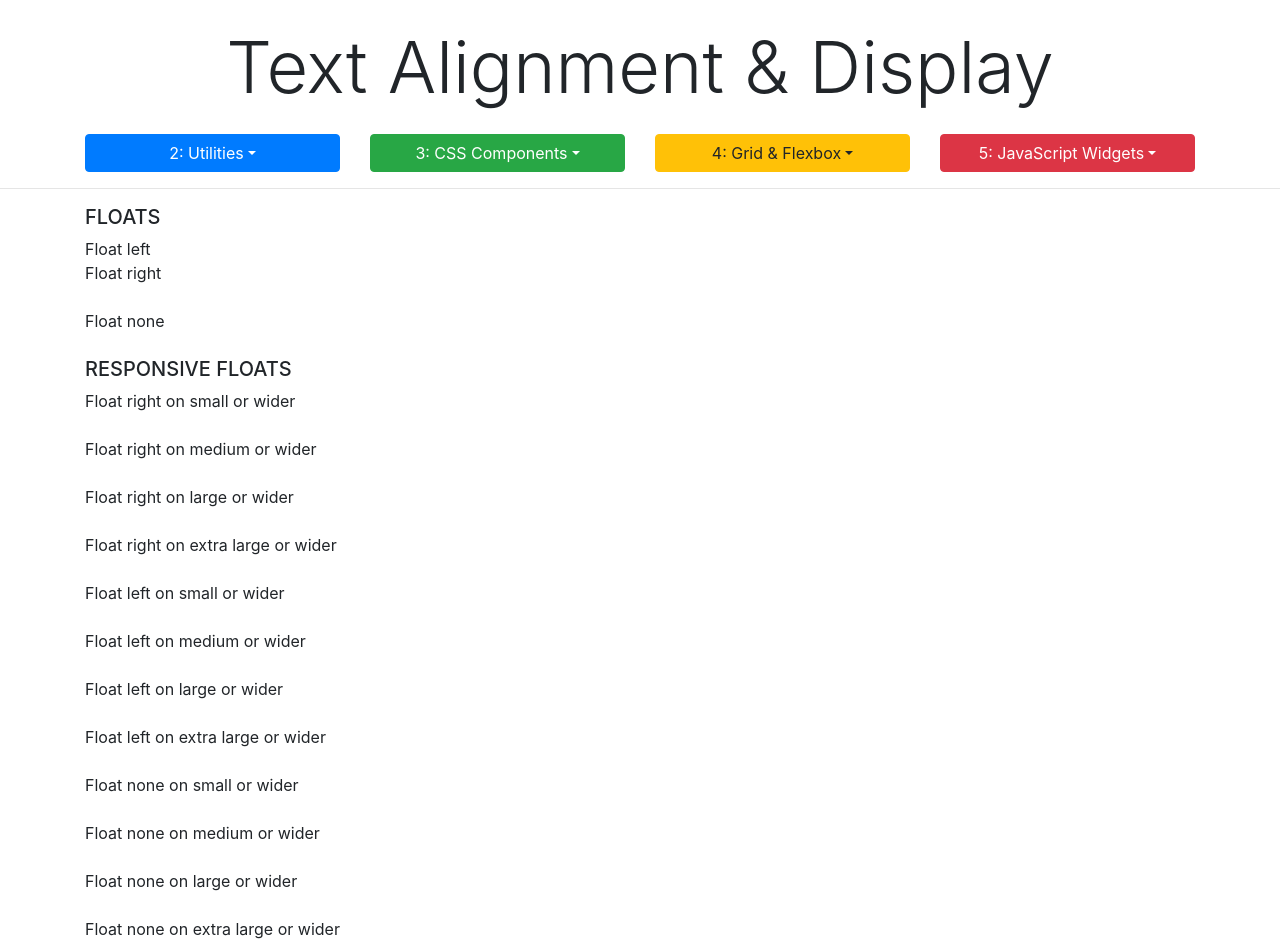
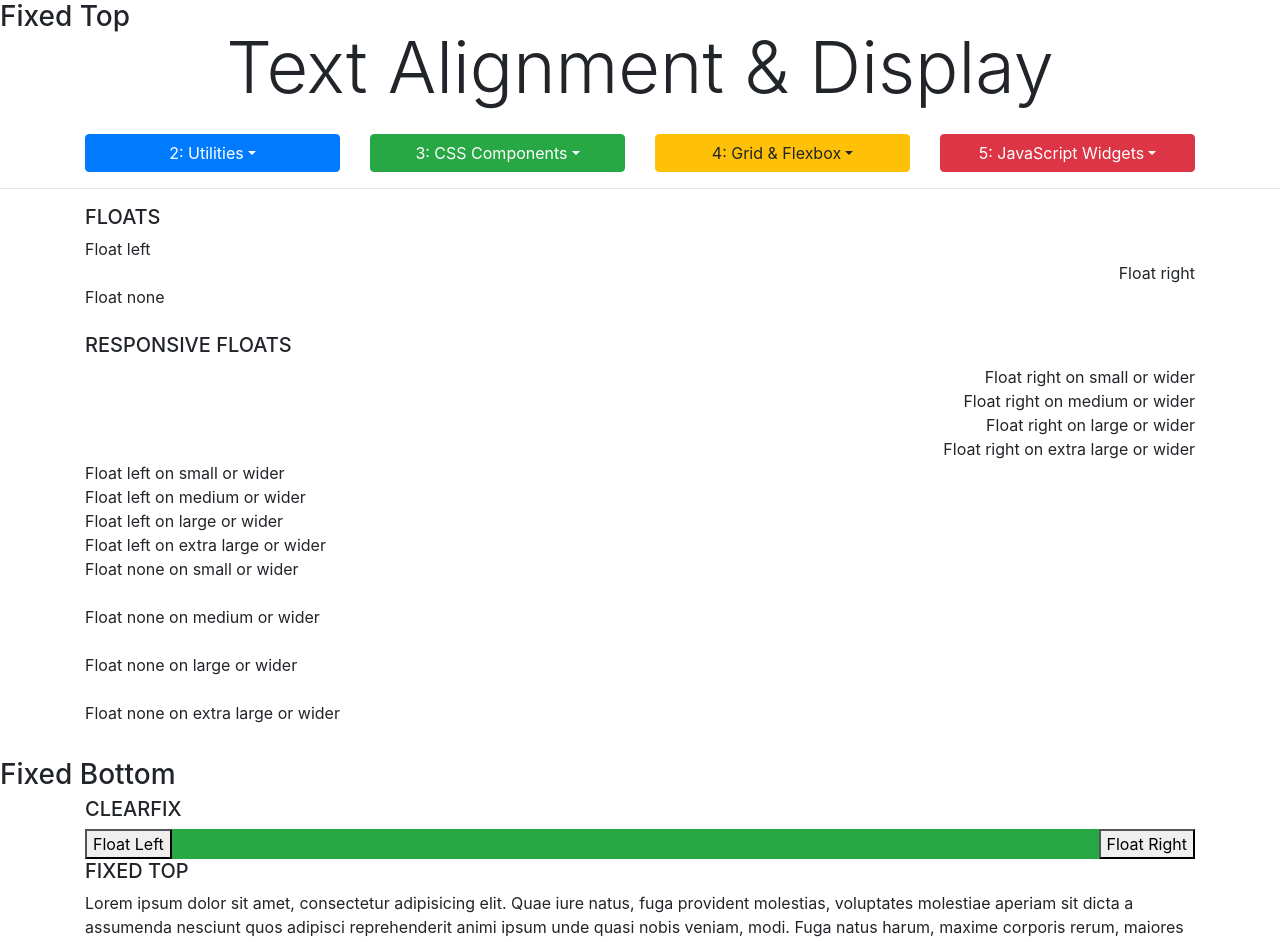
Before and after one commit to miankks/react-new-features, a React (Create React App) app: page / in a window 1280 px wide. Shown: the top 942 px of the page. Built offline with nearby package versions, Linux system fonts and the light colour scheme.

Commit message:
Floats & Fixed Positions

```diff
--- a/src/components/bootstrap/FloatFixedPosition.js
+++ b/src/components/bootstrap/FloatFixedPosition.js
@@ -11,50 +11,50 @@ export default class FloatFixedPosition extends Component {
                 <h5>FLOATS</h5>
                 <div className="float-left">Float left</div>
                 <br />
-                <div>Float right</div>
+                <div className="float-right">Float right</div>
                 <br />
-                <div>Float none</div>
+                <div className="float-none">Float none</div>
                 <br />
 
                 <h5>RESPONSIVE FLOATS</h5>
-                <div>Float right on small or wider</div>
+                <div className="float-sm-right">Float right on small or wider</div>
                 <br />
-                <div>Float right on medium or wider</div>
+                <div className="float-md-right">Float right on medium or wider</div>
                 <br />
-                <div>Float right on large or wider</div>
+                <div className="float-lg-right">Float right on large or wider</div>
                 <br />
-                <div>Float right on extra large or wider</div>
+                <div className="float-xl-right">Float right on extra large or wider</div>
                 <br />
 
-                <div>Float left on small or wider</div>
+                <div className="float-sm-left">Float left on small or wider</div>
                 <br />
-                <div>Float left on medium or wider</div>
+                <div className="float-md-left">Float left on medium or wider</div>
                 <br />
-                <div>Float left on large or wider</div>
+                <div className="float-lg-left">Float left on large or wider</div>
                 <br />
-                <div>Float left on extra large or wider</div>
+                <div className="float-xl-left">Float left on extra large or wider</div>
                 <br />
 
-                <div>Float none on small or wider</div>
+                <div className="float-sm-one">Float none on small or wider</div>
                 <br />
-                <div>Float none on medium or wider</div>
+                <div className="float-md-one">Float none on medium or wider</div>
                 <br />
-                <div>Float none on large or wider</div>
+                <div className="float-lg-one">Float none on large or wider</div>
                 <br />
-                <div>Float none on extra large or wider</div>
+                <div className="float-xl-one">Float none on extra large or wider</div>
                 <br />
 
                 <br />
                 <br />
 
                 <h5>CLEARFIX</h5>
-                <div>
-                    <button>Float Left</button>
-                    <button>Float Right</button>
+                <div className="bg-success clearfix">
+                    <button className="float-left">Float Left</button>
+                    <button className="float-right">Float Right</button>
                 </div>
 
                 <h5>FIXED TOP</h5>
-                <h3>Fixed Top</h3>
+                <h3 className="fixed-top">Fixed Top</h3>
 
                 <p>Lorem ipsum dolor sit amet, consectetur adipisicing elit. Quae iure natus, fuga provident molestias, voluptates molestiae
                     aperiam sit dicta a assumenda nesciunt quos adipisci reprehenderit animi ipsum unde quasi nobis veniam, modi.
@@ -67,7 +67,7 @@ export default class FloatFixedPosition extends Component {
                     porro fugiat magni inventore neque. </p>
 
                 <h5>FIXED STICKY</h5>
-                <h3>Sticky</h3>
+                <h3 className="sticky-top">Sticky</h3>
 
                 <p>Est molestias sunt quae quibusdam sequi odit, iusto expedita tempore aspernatur ipsum, necessitatibus rerum debitis,
                     harum, voluptatibus dolorem. Reprehenderit ex aperiam tempore. Cumque ut iste ullam non pariatur, qui architecto,
@@ -97,10 +97,10 @@ export default class FloatFixedPosition extends Component {
                     voluptates velit hic, tenetur cupiditate ab. Hic, unde!</p>
 
                 <h5>FIXED BOTTOM</h5>
-                <h3>Fixed Bottom</h3>
+                <h3 className="fixed-bottom">Fixed Bottom</h3>
 
             </div>
-            <h5>./Container</h5>
+            <h5>Container</h5>
             <div style={{marginTop:"500px"}}></div>
             </div>
         )
```
